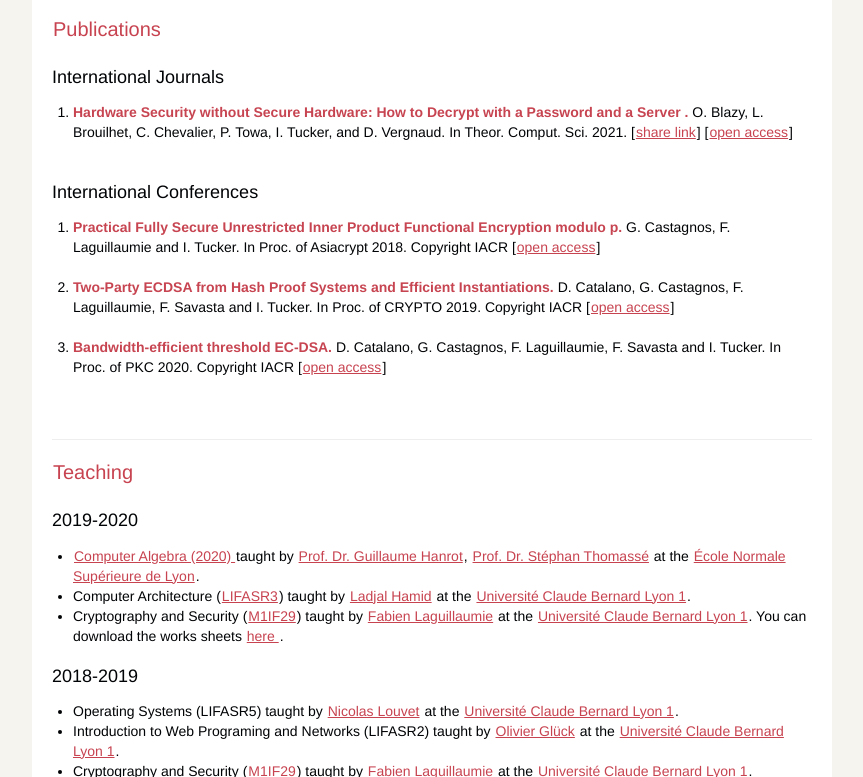
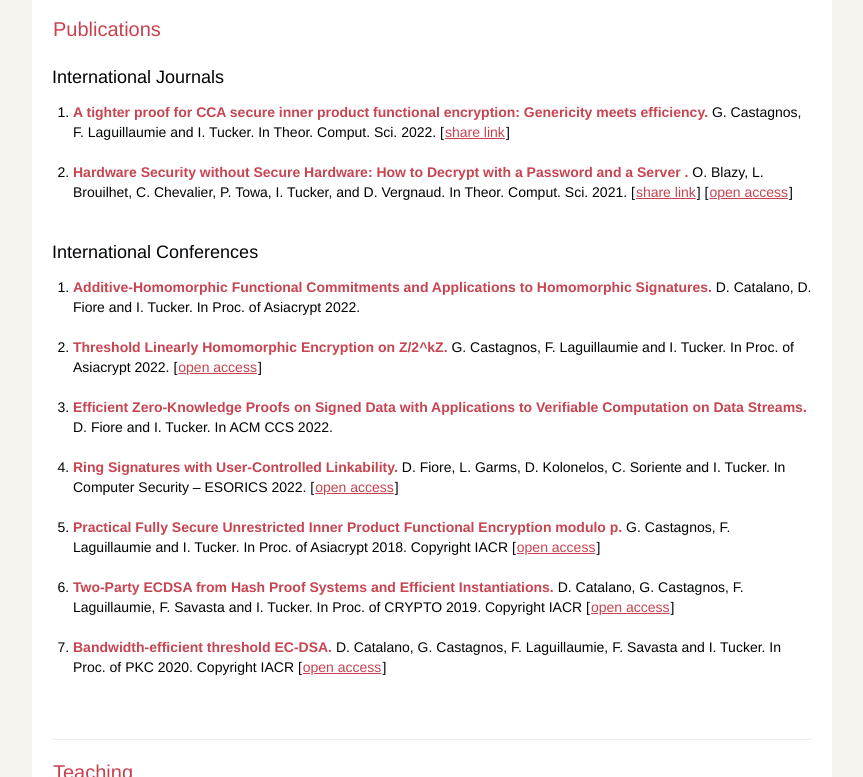
Before and after one commit to IdaTucker/IdaTucker.github.io, a plain HTML site: page index.html in a window 1280 px wide. Shown: the part 575-1352 px from the top of the page, without its empty margins (208-1071 px from the left). Drawn offline with Linux system fonts and the light colour scheme.

Commit message:
adding publications 2022

```diff
--- a/index.html
+++ b/index.html
@@ -78,6 +78,12 @@
       <div class="entry-content">
         <h4>International Journals</h4>
         <ol>
+           <li><b><font color="#C74451">A tighter proof for CCA secure inner product functional encryption: Genericity meets efficiency.</font></b>
+           G. Castagnos,
+           F. Laguillaumie and I. Tucker.
+           In Theor. Comput. Sci. 2022.
+           [<a href="https://www.sciencedirect.com/science/article/abs/pii/S0304397522000913" target="_blank">share link</a>]
+           <br><br></li>
           <li><b><font color="#C74451">Hardware Security without Secure Hardware: How to Decrypt with a Password and a Server
 .</font></b> O. Blazy, L. Brouilhet, C. Chevalier, P. Towa, I. Tucker, and D. Vergnaud.
            In Theor. Comput. Sci. 2021.
@@ -86,7 +92,27 @@
         </ol>
         <h4>International Conferences</h4>
         <ol>
-          <li><b><font color="#C74451">Practical Fully Secure Unrestricted Inner
+           <li><b><font color="#C74451">Additive-Homomorphic Functional Commitments and
+             Applications to Homomorphic Signatures.</font></b>
+           D. Catalano, D. Fiore and I. Tucker.
+           In Proc. of Asiacrypt 2022.
+           <br><br></li>
+         <li><b><font color="#C74451">Threshold Linearly Homomorphic Encryption on Z/2^kZ.</font></b>
+           G. Castagnos,
+           F. Laguillaumie and I. Tucker.
+           In Proc. of Asiacrypt 2022.
+           [<a href="https://link.springer.com/chapter/10.1007/978-3-031-17146-8_20" target="_blank">open access</a>]<br><br></li>
+         <li><b><font color="#C74451">Efficient Zero-Knowledge Proofs on Signed Data with Applications to Verifiable Computation on Data Streams.</font></b>
+           D. Fiore and I. Tucker.
+           In ACM CCS 2022.
+           <br><br></li>
+          <li><b><font color="#C74451">Ring Signatures with User-Controlled Linkability.</font></b>
+           D. Fiore, L. Garms, D. Kolonelos, C. Soriente and I. Tucker.
+           In Computer Security – ESORICS 2022.
+           [<a href="https://link.springer.com/chapter/10.1007/978-3-031-17146-8_20" target="_blank">open access</a>]<br><br></li>
+
+
+         <li><b><font color="#C74451">Practical Fully Secure Unrestricted Inner
            Product Functional Encryption modulo p.</font></b> G. Castagnos,
            F. Laguillaumie and I. Tucker.
            In Proc. of Asiacrypt 2018.
```
